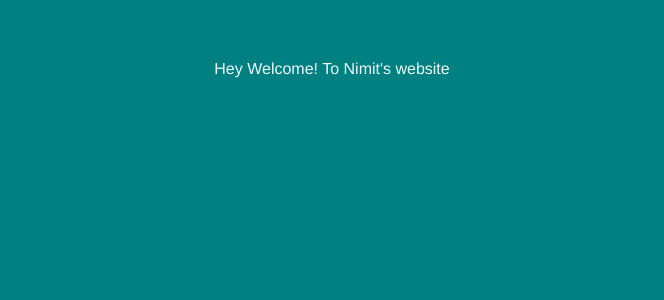
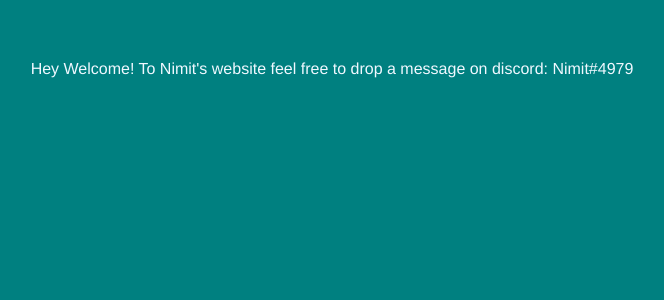
Before and after one commit to nimit2801/nimit2801.github.io, a Vue app: page / in a window 1280 px wide. Shown: the top 300 px of the page, without its empty margins (308-972 px from the left). Built offline with nearby package versions, Linux system fonts and the light colour scheme.

Commit message:
close #3

```diff
--- a/src/App.vue
+++ b/src/App.vue
@@ -1,6 +1,7 @@
 <template>
   <div>
   Hey Welcome! To Nimit's website
+  feel free to drop a message on discord: Nimit#4979
   </div>
 </template>
 
```
